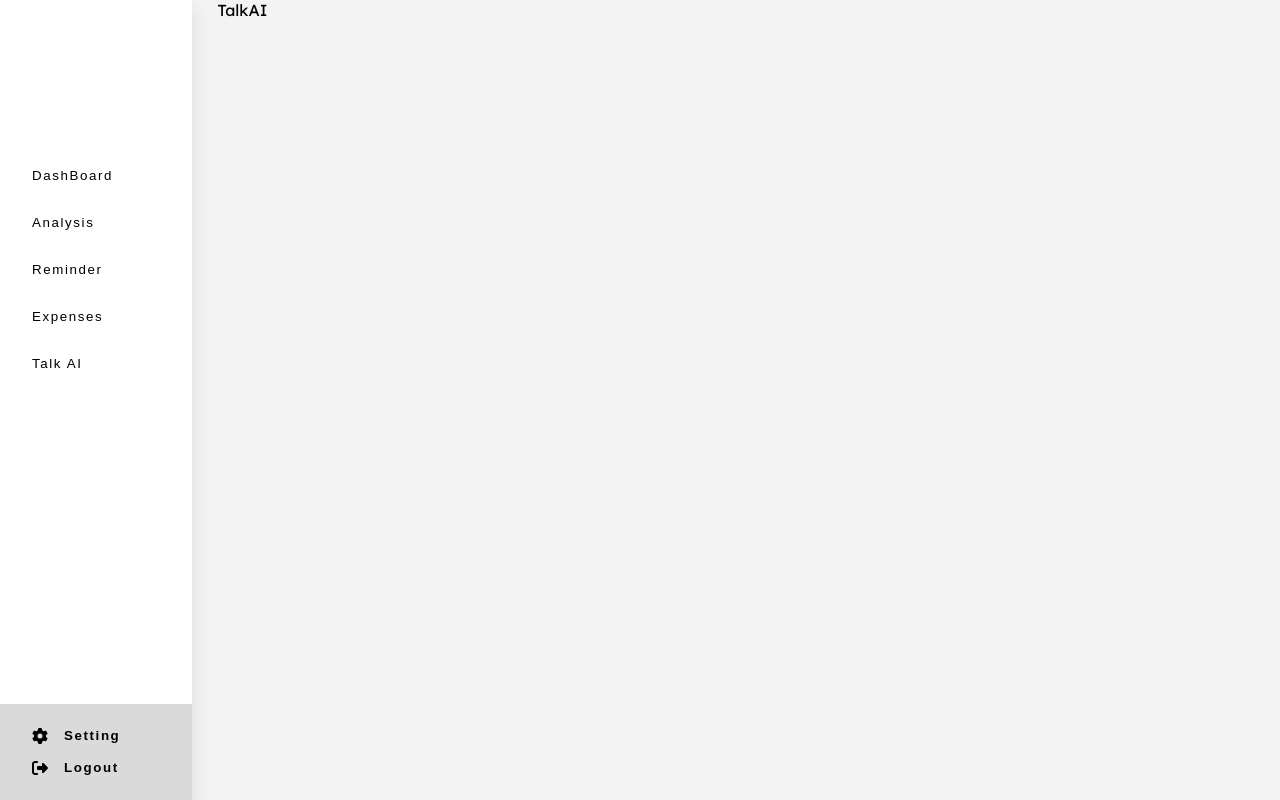
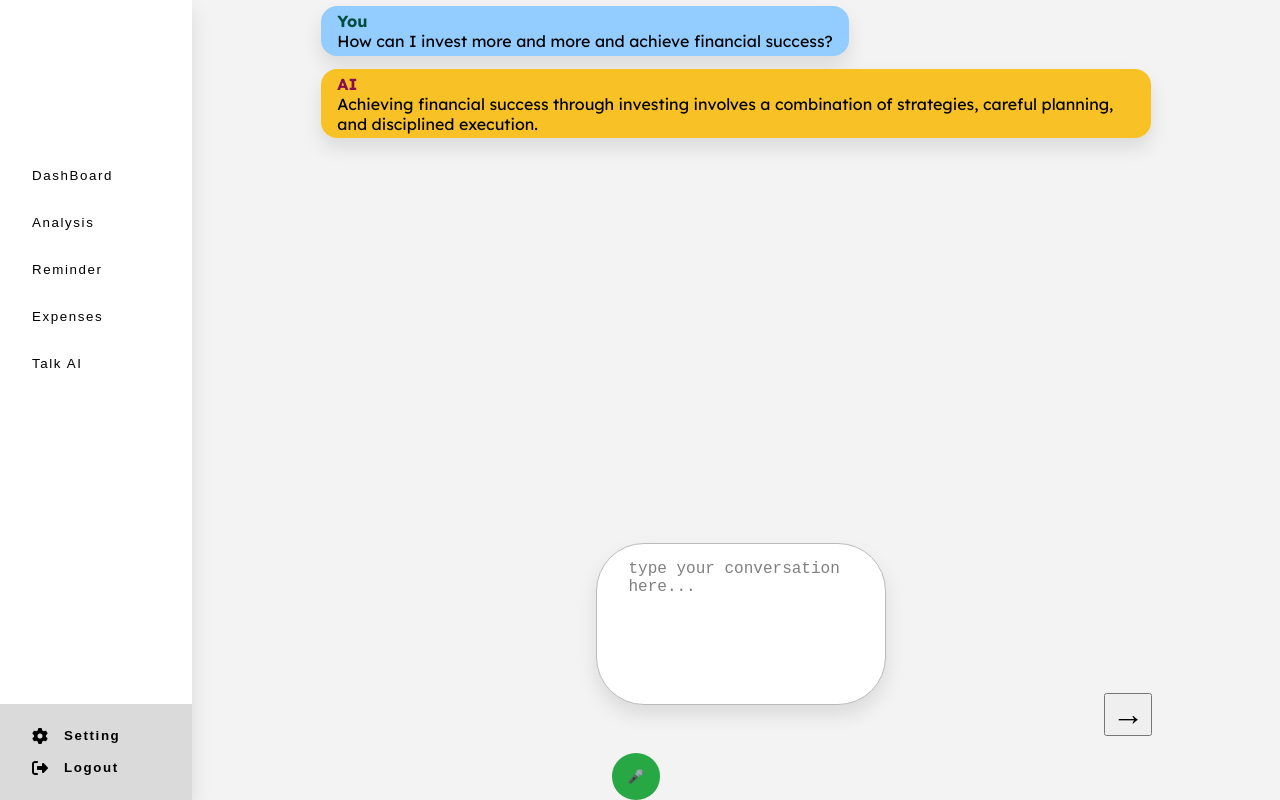
Before and after one commit to dev-world-rohit/SpendWise, a React (Create React App) app: page /talkai in a window 1280 px wide. Built offline with nearby package versions, Linux system fonts and the light colour scheme; sample sign-in values are in the browser's storage.

Commit message:
add speech to text

```diff
--- a/src/components/TalkAI.jsx
+++ b/src/components/TalkAI.jsx
@@ -1,7 +1,14 @@
 import React from "react";
+import AIInput from "./TalkAI/AIInput";
+import Conversations from "./TalkAI/Conversations";
 
 function TalkAI() {
-    return <div className="main-dashboard-container">TalkAI</div>;
+    return (
+        <div className="main-dashboard-container talkai-container">
+            <Conversations className="talkai-chat-container" />
+            <AIInput />
+        </div>
+    );
 }
 
 export default TalkAI;
--- /dev/null
+++ b/src/components/TalkAI/AIInput.jsx
@@ -0,0 +1,71 @@
+import React, { useState, useEffect } from "react";
+
+function AIInput() {
+    const [inputValue, setInputValue] = useState("");
+    const [isListening, setIsListening] = useState(false);
+    const recognition = new (window.SpeechRecognition ||
+        window.webkitSpeechRecognition)();
+
+    useEffect(() => {
+        recognition.continuous = true;
+        recognition.interimResults = true;
+
+        recognition.onresult = (event) => {
+            const transcript = Array.from(event.results)
+                .map((result) => result[0])
+                .map((result) => result.transcript)
+                .join("");
+
+            setInputValue(transcript);
+        };
+
+        recognition.onerror = (event) => {
+            console.error(event.error);
+            setIsListening(false);
+        };
+
+        recognition.onend = () => {
+            setIsListening(false);
+        };
+    }, [recognition]);
+
+    const handleInputChange = (event) => {
+        setInputValue(event.target.value);
+    };
+
+    const handleMicrophoneClick = () => {
+        if (isListening) {
+            recognition.stop();
+        } else {
+            recognition.start();
+        }
+        setIsListening(!isListening);
+    };
+
+    return (
+        <div className="talkai-container">
+            <div className="input-button-container">
+                <textarea
+                    type="text"
+                    name="aiinput"
+                    id="ai"
+                    placeholder="type your conversation here..."
+                    className="talk-ai-input"
+                    value={inputValue}
+                    onChange={handleInputChange}
+                />
+                <button className="arrow-button">→</button>
+                <button
+                    className={`microphone-button ${
+                        isListening ? "listening" : ""
+                    }`}
+                    onClick={handleMicrophoneClick}
+                >
+                    🎤
+                </button>
+            </div>
+        </div>
+    );
+}
+
+export default AIInput;
--- /dev/null
+++ b/src/components/TalkAI/ConversationCard.jsx
@@ -0,0 +1,19 @@
+import React from "react";
+
+function ConversationCard({ isAI, text }) {
+    return (
+        <div
+            className={`converation-card ${
+                isAI ? "ai-conversation-card" : "user-conversation-card"
+            }`}
+        >
+            <span className={isAI ? "ai-label" : "user-label"}>
+                {isAI ? "AI" : "You"}
+            </span>
+            <br></br>
+            {text}
+        </div>
+    );
+}
+
+export default ConversationCard;
--- /dev/null
+++ b/src/components/TalkAI/Conversations.jsx
@@ -0,0 +1,19 @@
+import React from "react";
+import ConversationCard from "./ConversationCard";
+
+function Conversations() {
+    return (
+        <div className="conversation-container">
+            <ConversationCard
+                isAI={false}
+                text="How can I invest more and more and achieve financial success?"
+            />
+            <ConversationCard
+                isAI={true}
+                text="Achieving financial success through investing involves a combination of strategies, careful planning, and disciplined execution."
+            />
+        </div>
+    );
+}
+
+export default Conversations;
--- a/src/index.css
+++ b/src/index.css
@@ -725,6 +725,7 @@ textarea {
 .expense-card-container:hover {
     transform: scale(0.98);
 }
+
 .expense-card-name {
     color: var(--price-text-color);
     text-transform: capitalize;
@@ -742,5 +743,77 @@ textarea {
 
 .expenses-card-menu {
     display: flex;
-        justify-content: space-between;
+    justify-content: space-between;
 }
+
+
+/* Talk with AI */
+.talkai-container {
+    display: flex;
+    flex-direction: column;
+    align-items: center;
+    justify-content: space-between;
+}
+
+.talk-ai-input {
+    width: 80%;
+    border-radius: 3rem;
+    padding: 1rem 2rem;
+    margin-bottom: 3rem;
+    box-shadow: 0px 10px 19px 0px rgba(0, 0, 0, 0.1);
+}
+
+.arrow-button {
+    position: absolute;
+    z-index: 3;
+    bottom: 8%;
+    right: 10%;
+    font-size: 2rem;
+    color: #000000;
+}
+
+.conversation-container {
+    width: 80%;
+    display: flex;
+    flex-direction: column;
+}
+
+.converation-card {
+    padding: 0.3rem 1rem;
+    border-radius: 1rem;
+    margin: 0.4rem 0;
+    width: fit-content;
+    box-shadow: 0px 10px 19px 0px rgba(0, 0, 0, 0.1);
+}
+
+.user-conversation-card {
+    background: #93cdff;
+}
+
+.ai-conversation-card {
+    background: var(--secondary-color);
+}
+
+.user-label {
+    font-weight: bold;
+    color: #004d40;
+}
+
+.ai-label {
+    font-weight: bold;
+    color: #880e4f;
+}
+
+.microphone-button {
+    background-color: #28a745;
+    color: white;
+    border: none;
+    padding: 1rem;
+    margin-left: 1rem;
+    border-radius: 50%;
+    cursor: pointer;
+}
+
+.microphone-button.listening {
+    background-color: #dc3545;
+}
```
